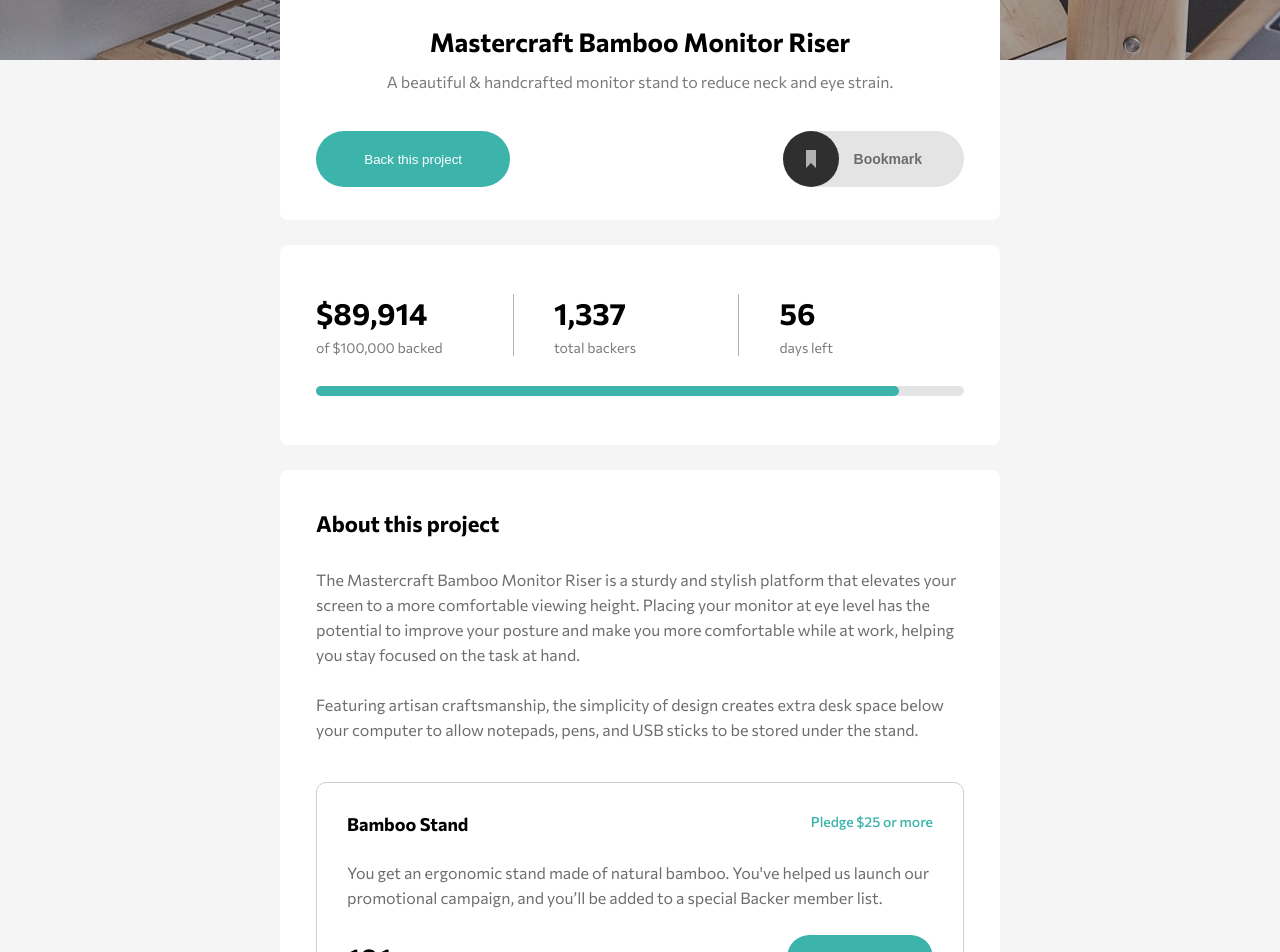
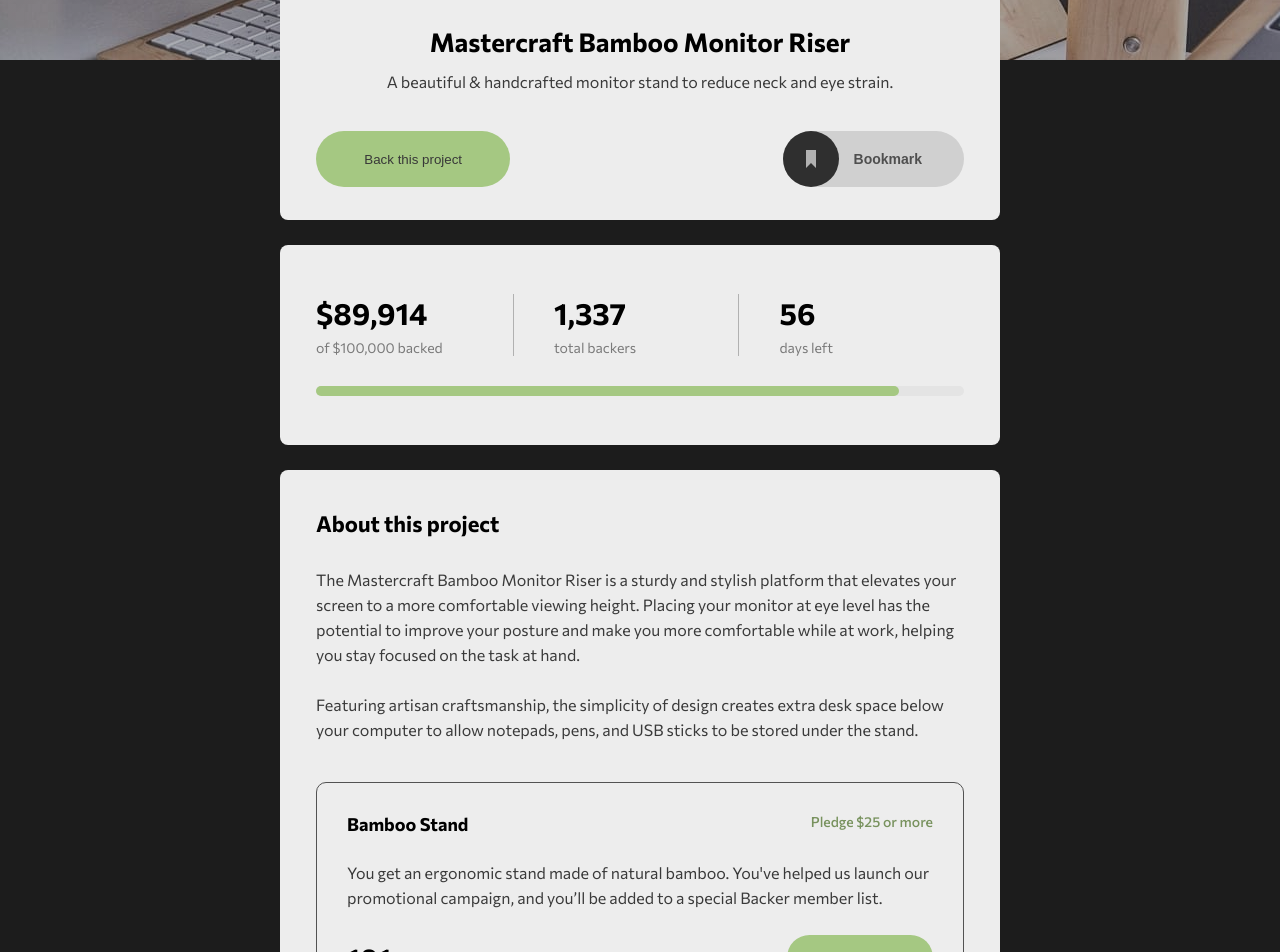
Before and after one commit to DitwanP/Crowdfunding_product_page, a React (Create React App) app: page / in a window 1280 px wide. Shown: the part 340-1292 px from the top of the page. Built offline with nearby package versions, Linux system fonts and the light colour scheme.

Commit message:
Change the main color scheme to be darker.

```diff
--- a/src/styles/AboutSection.scss
+++ b/src/styles/AboutSection.scss
@@ -1,7 +1,7 @@
 @import "./variables";
 
 .about-main{
-    background-color: white;
+    background-color: $dullwhite;
     width: 50%;
     border-radius: 8px;
     margin-top: 25px;
@@ -26,7 +26,7 @@
 
         .product-description{
             font-size: 16px;
-            color: rgb(109, 109, 109);
+            color: rgb(58, 58, 58);
             line-height: 25px;
             margin-bottom: 40px;
         }
@@ -34,7 +34,7 @@
         .backing-options{
             height: 225px;
             width: 100%;
-            border: 1px solid rgb(206, 206, 206);
+            border: 1px solid rgb(82, 82, 82);
             border-radius: 10px;
             margin-bottom: 25px;
             padding: 30px;
@@ -52,13 +52,13 @@
                 .option-price{
                     font-size: 14px;
                     font-weight: 500;
-                    color: $primaryColor;
+                    color: $primaryColorDark;
                 }
             }
 
             .option-description{
                 font-size: 16px;
-                color: rgb(109, 109, 109);
+                color: rgb(58, 58, 58);
                 line-height: 25px;
                 margin-bottom: 25px;
             }
@@ -92,7 +92,7 @@
                     border: none;
                     border-radius: 40px;
                     background-color: $primaryColor;
-                    color: white;
+                    color: rgb(72, 72, 72);
                     font-size: 12px;
                     font-weight: 700;
                 }
--- a/src/styles/App.scss
+++ b/src/styles/App.scss
@@ -16,10 +16,11 @@ html{
     display: flex;
     flex-direction: column;
     align-items: center;
+    background: #1c1c1c;
 }
 
 .index{
-    background: rgb(245, 245, 245);
+    background: #1c1c1c;
     max-width: $desktopWidth;
     display: flex;
     flex-direction: column;
--- a/src/styles/BackingInfo.scss
+++ b/src/styles/BackingInfo.scss
@@ -1,7 +1,7 @@
 @import "./variables";
 
 .backing-info{
-    background-color: white;
+    background-color: $dullwhite;
     width: 50%;
     height: 200px;
     border-radius: 8px;
--- a/src/styles/Product.scss
+++ b/src/styles/Product.scss
@@ -1,7 +1,7 @@
 @import "./variables";
 
 .product {
-    background-color: white;
+    background-color: $dullwhite;
     width: 50%;
     height: 250px;
     border-radius: 8px;
@@ -24,7 +24,7 @@
         font-family: $font;
         font-size: $fontSize;
         font-weight: 400;
-        color: $darkGray;
+        color: rgb(58, 58, 58);
         margin-bottom: 40px;
     }
 
@@ -42,12 +42,14 @@
             border: none;
             border-radius: 40px;
             background-color: $primaryColor;
-            color: white;
+            color: rgb(56, 56, 56);
             font-weight: 500;
         }
 
         .back-project-button:hover {
             background-color: $primaryColorDark;
+            color: white;
+            cursor: pointer;
             scale: 1.03;
         }
 
@@ -60,8 +62,8 @@
             outline: none;
             border: none;
             border-radius: 40px;
-            background-color: rgb(228, 228, 228);
-            color: rgb(109, 109, 109);
+            background-color: rgb(208, 208, 208);
+            color: rgb(79, 79, 79);
 
             .bookmark-svg {
                 margin-right: 15px;
@@ -96,6 +98,7 @@
         }
 
         .bookmark-button:hover {
+            cursor: pointer;
             scale: 1.03;
         }
     }
--- a/src/styles/_variables.scss
+++ b/src/styles/_variables.scss
@@ -1,10 +1,11 @@
 @import url('https://fonts.googleapis.com/css2?family=Commissioner:wght@400;500;700&display=swap');
 
 // COLORS
-$primaryColor: hsl(176, 50%, 47%);
-$primaryColorDark: hsl(176, 72%, 28%);
+$primaryColor: #A5C882;
+$primaryColorDark: #78925e;
 $black: hsl(0, 0%, 0%);
 $darkGray: hsl(0, 0%, 48%);
+$dullwhite: #ededed;
 
 // FONT
 $fontSize: 16px;
```
